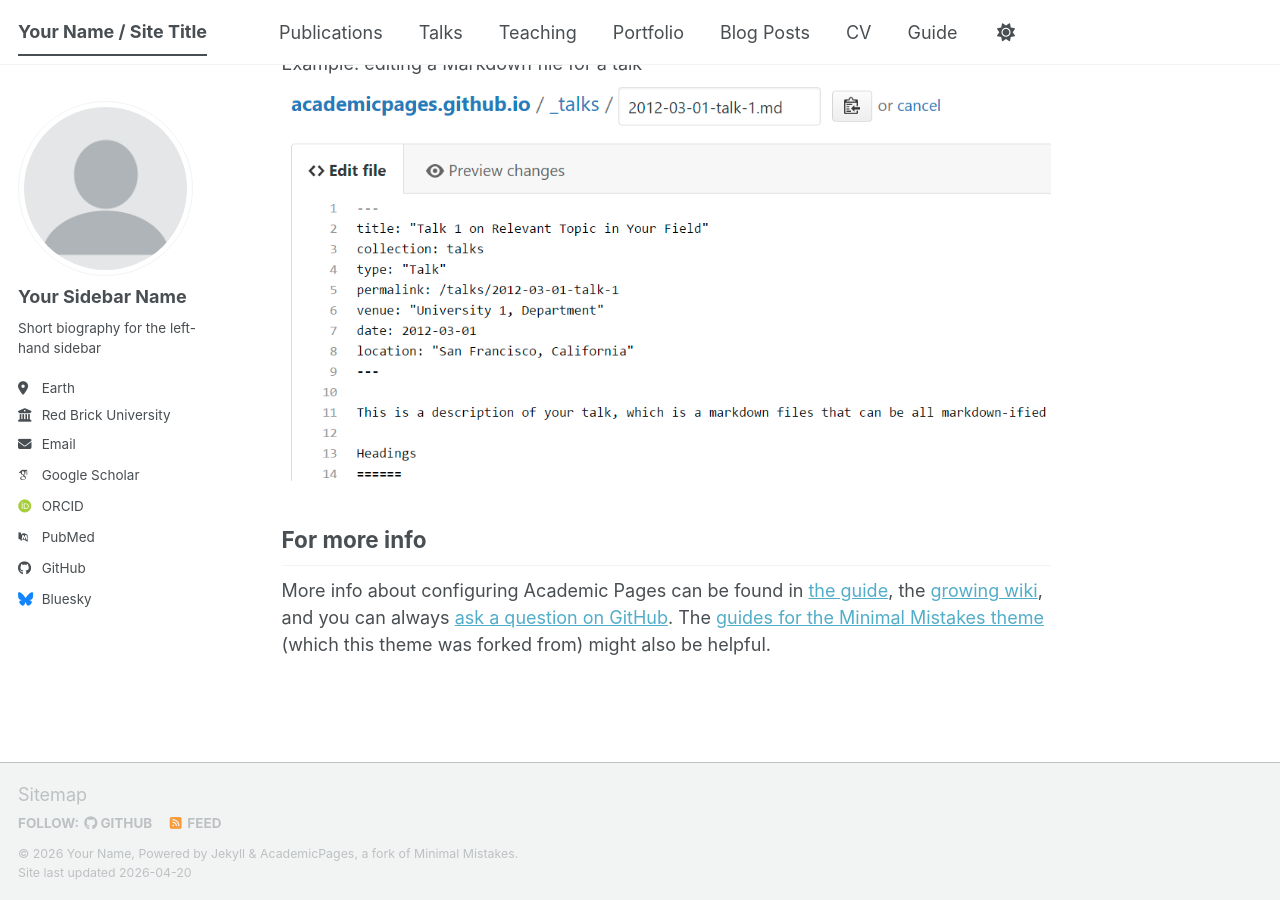
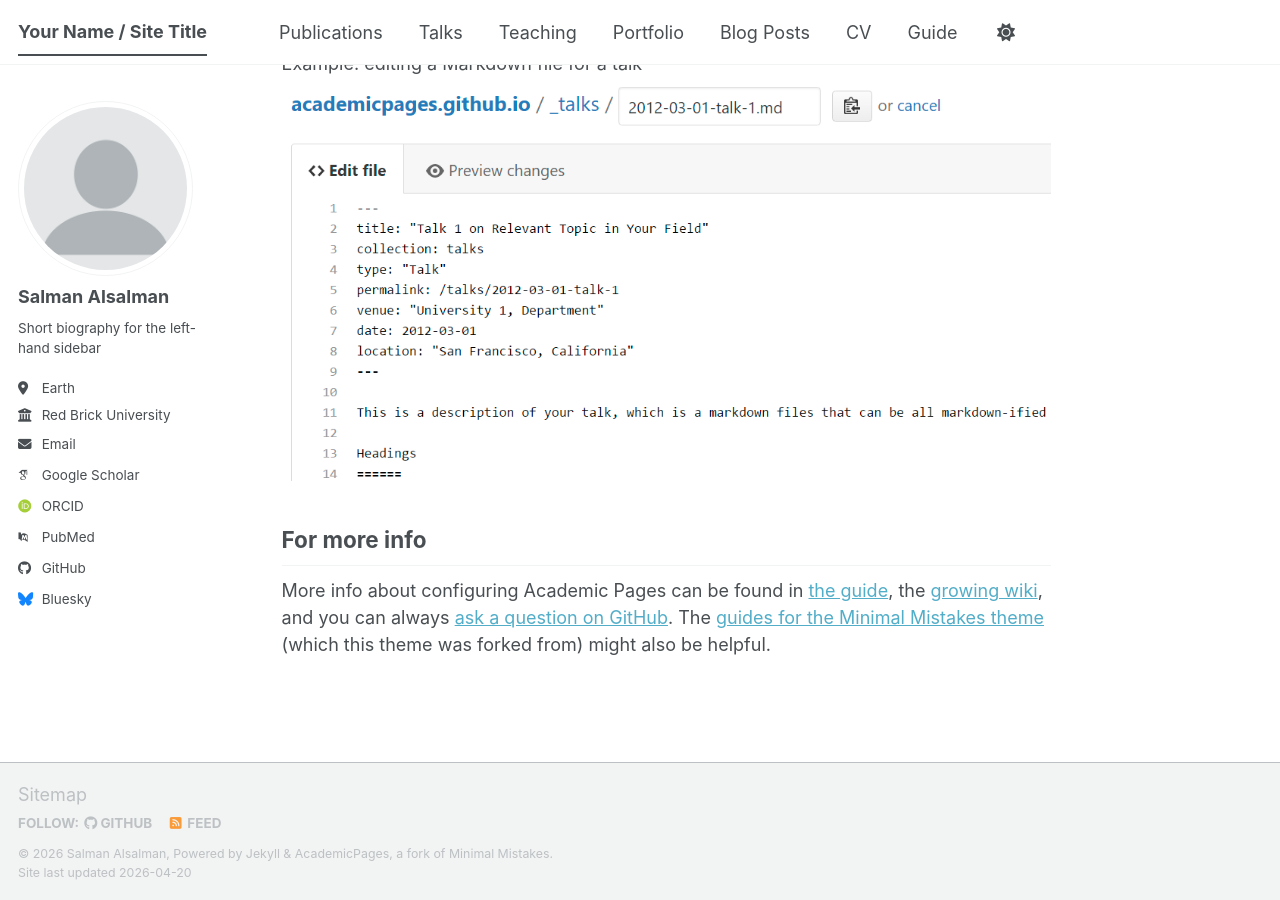
Before and after one commit to x1xSAS/x1xSAS.github.io, a Jekyll site: the page built from _pages/about.md, in a window 1280 px wide and 900 px high, scrolled down 2720 px. Built offline with Jekyll 4.4.1, drawn with Linux system fonts in a browser that asks for light colours; some web fonts are replaced; a script bundle is joined from its source files by our own code; library files that are not in the unit come from our copies.

Commit message:
Update _config.yml

```diff
--- a/_config.yml
+++ b/_config.yml
@@ -11,7 +11,7 @@ locale                   : "en-US"
 site_theme               : "default" # The available themes options are "default", "air", "sunrise", "mint", "dirt" and "contrast"
 title                    : "Your Name / Site Title"
 title_separator          : "-"
-name                     : &name "Your Name"
+name                     : &name "Salman Alsalman"
 description              : &description "Your Name's academic portfolio"   # Update this with a general description of your site, this is the default if not overridden by a page
 url                      : https://x1xSAS.github.io # The base hostname & protocol for your site e.g. "https://[your GitHub username].github.io",
                                                            # or if you already have some other page hosted on Github then use "https://[your GitHub username].github.io/[Your Repo Name]"
@@ -24,7 +24,7 @@ repository               : "academicpages/academicpages.github.io"
 author:
   # Biographic information
   avatar           : "profile.png"
-  name             : "Your Sidebar Name"
+  name             : "Salman Alsalman"
   pronouns         : # example: "she/her"
   bio              : "Short biography for the left-hand sidebar"
   location         : "Earth"
```
